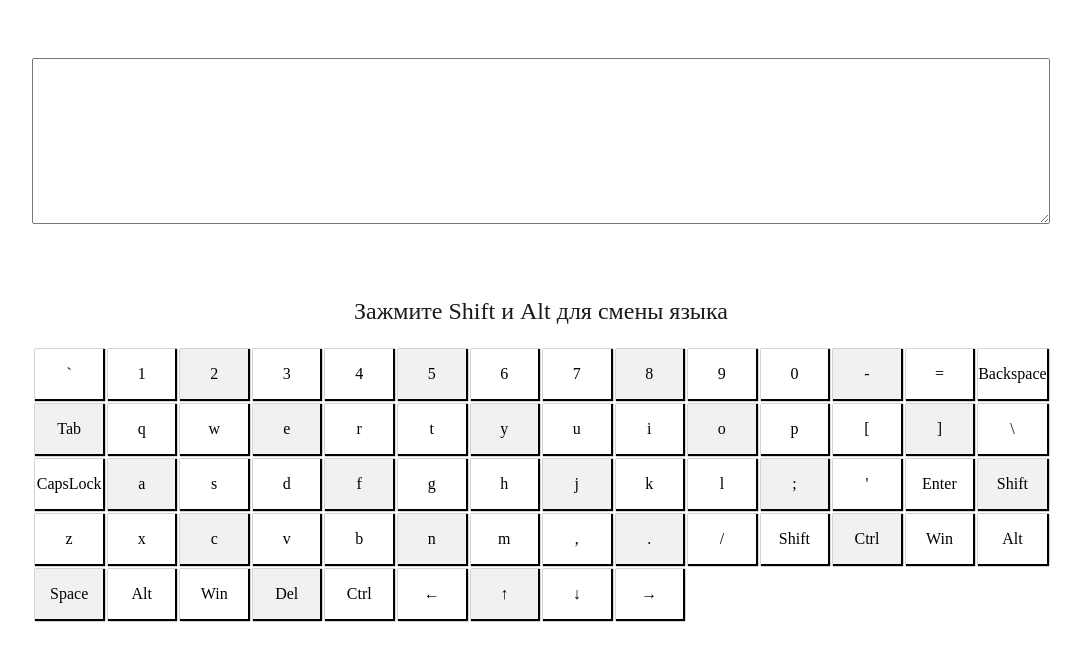
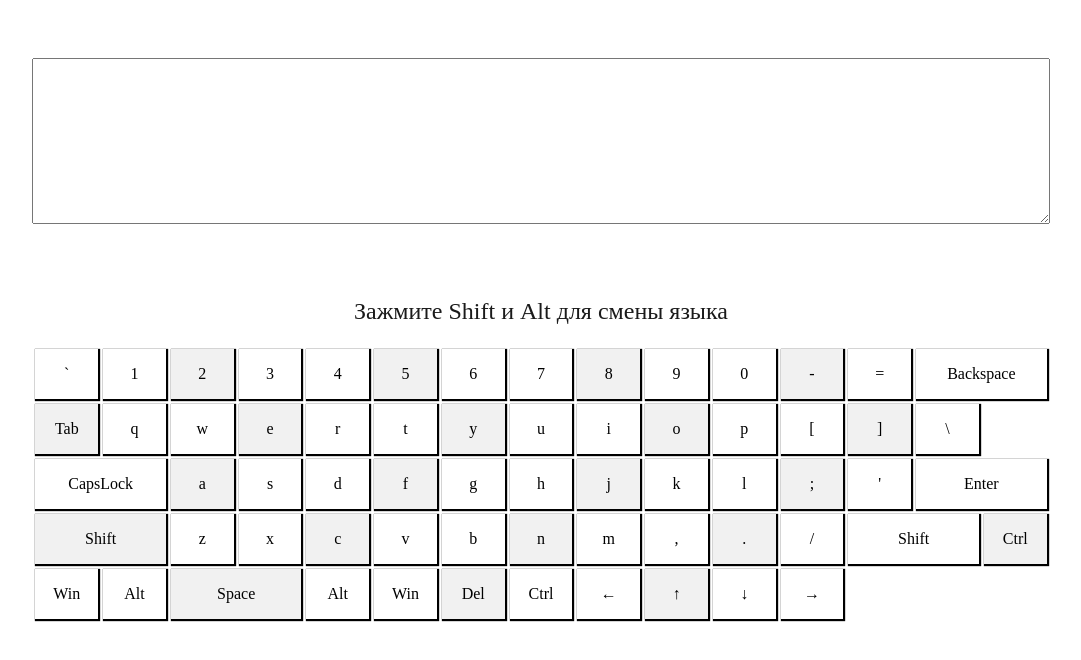
Before and after one commit to AlvaF/virtual-keyboard, a website with bundled scripts: page index.html in a window 1280 px wide. Shown: the whole page, without its empty margins (99-1180 px from the left). Built offline with nearby package versions, Linux system fonts and the light colour scheme.

Commit message:
fix: change styles for keyboard

```diff
--- a/styles.scss
+++ b/styles.scss
@@ -7,7 +7,7 @@ body {
     margin: 0 auto;
     width: 80%;
     display: grid;
-    grid-template-columns: repeat(14, 1fr);
+    grid-template-columns: repeat(15, 1fr);
     row-gap: 5px;
     column-gap: 5px;
 
@@ -42,3 +42,23 @@ body {
     color: rgb(26, 26, 26);
     font-size: 24px;
 }
+
+.CapsLock {
+    grid-column: span 2;
+}
+
+.Backspace {
+    grid-column: span 2;
+}
+
+.Space {
+    grid-column: span 2;
+}
+
+.Shift {
+    grid-column: span 2;
+}
+
+.Enter {
+    grid-column: span 2;
+}
```
Also changed, not shown: styles.css, 1 other file.
